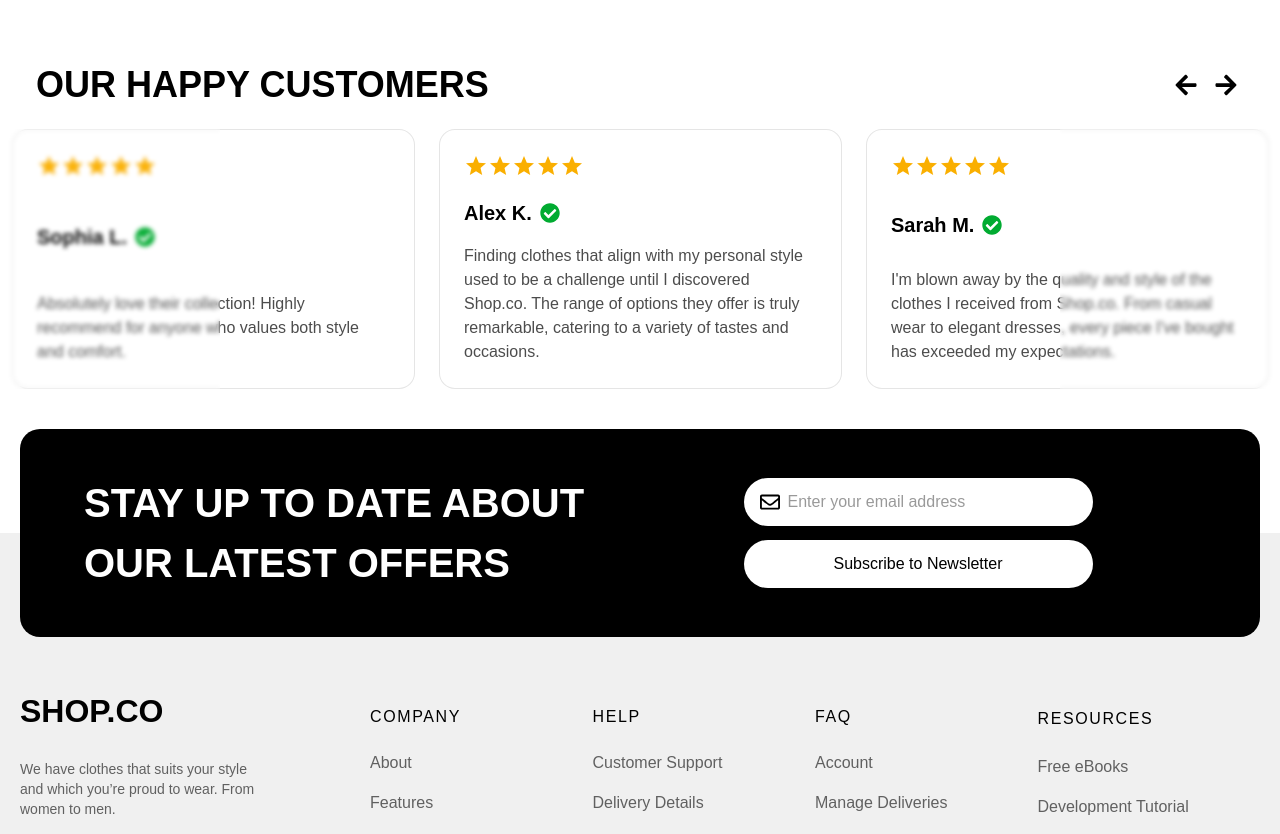
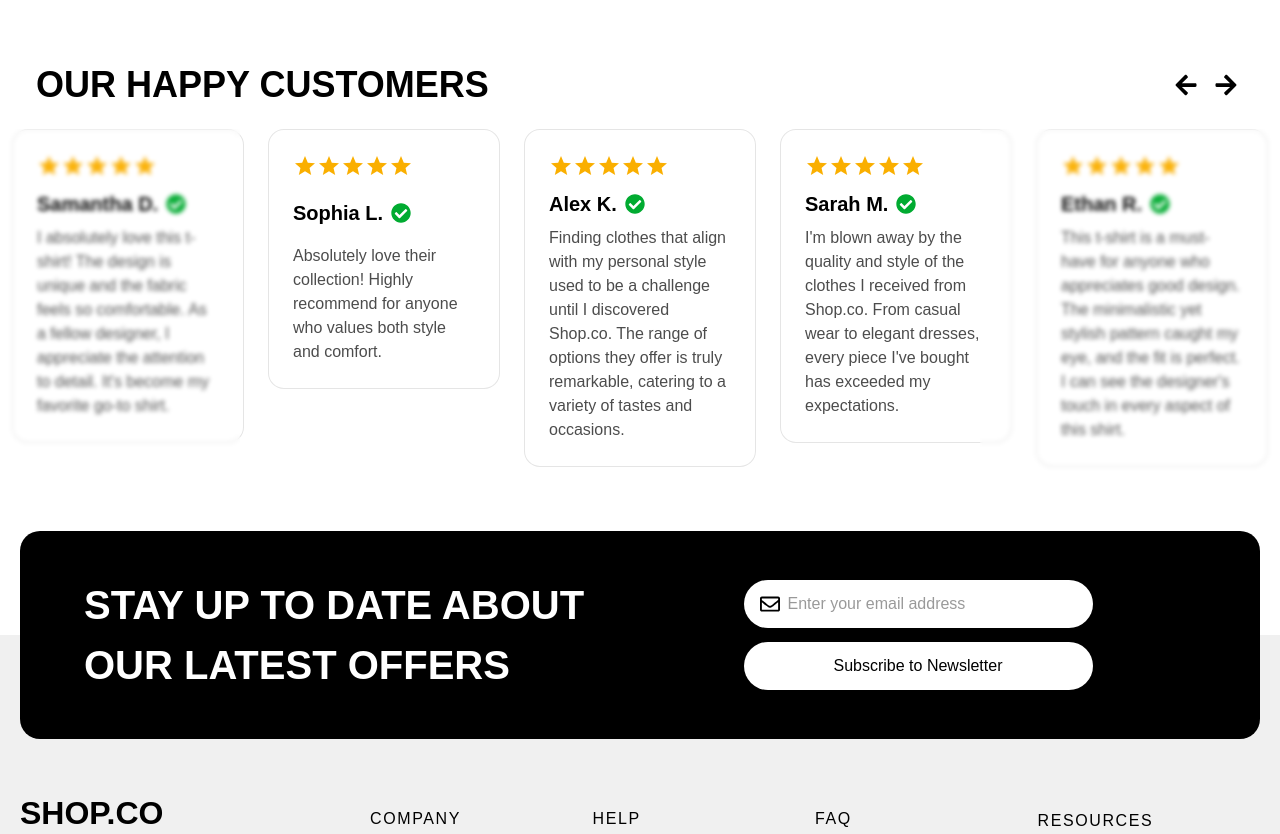
Before and after one commit to MuhammadMuheb/E-commerce-shop, a React (Create React App) app: page /home in a window 1280 px wide. Shown: the part 2400-3234 px from the top of the page. Built offline with nearby package versions, Linux system fonts and the light colour scheme; no server answers.

Commit message:
fix: Refactor slider settings in OurHappyCustomers component for improved responsiveness; streamline resize handling and button styling

```diff
--- a/src/components/home/OurHappyCustomers.jsx
+++ b/src/components/home/OurHappyCustomers.jsx
@@ -46,46 +46,38 @@ text: "Absolutely love their collection! Highly recommend for anyone who values
 ];
 
 function OurHappyCustomers() {
+
   const sliderRef = useRef(null);
-  const [mounted, setMounted] = useState(false);
+
+  const [sliderSettings, setSliderSettings] = useState({
+    slidesToShow: 3,
+    slidesToScroll: 1,
+    centerMode: true,
+    centerPadding: "500px",
+    infinite: true,
+    speed: 600,
+    arrows: false,
+  });
 
   useEffect(() => {
-    setMounted(true);
+    const handleResize = () => {
+      const width = window.innerWidth;
+
+      if (width >= 1200) {
+        setSliderSettings({ ...sliderSettings, slidesToShow: 5, centerMode: true, centerPadding: "0px" });
+      } else if (width >= 768) {
+        setSliderSettings({ ...sliderSettings, slidesToShow: 2, centerMode: false, centerPadding: "0px" });
+      } else {
+        setSliderSettings({ ...sliderSettings, slidesToShow: 1, centerMode: false, centerPadding: "0px" });
+      }
+    };
+
+    handleResize();
+    window.addEventListener("resize", handleResize);
+    return () => window.removeEventListener("resize", handleResize);
   }, []);
 
-const settings = {
-  infinite: reviews.length > 1,
-  speed: 600,
-   slidesToShow: 1,
-  slidesToScroll: 1,
-  centerMode: true,
-  centerPadding: "0px",
-  arrows: false,
-  responsive: [
-    {
-      breakpoint: 2560,
-      settings: { slidesToShow: Math.min(5, reviews.length), centerMode: true, centerPadding: "0px" },
-    },
-
-    {
-      breakpoint: 1280,
-      settings: { slidesToShow: Math.min(3, reviews.length), centerMode: true, centerPadding: "0px" },
-    },
-    {
-      breakpoint: 1024,
-      settings: { slidesToShow: Math.min(2, reviews.length), centerMode: true, centerPadding: "0px" },
-    },
-    {
-      breakpoint: 768,
-      settings: { slidesToShow: 1, centerMode: false, centerPadding: "0px" }, // Mobile portrait
-    },
-    {
-      breakpoint: 480,
-      settings: { slidesToShow: 1, centerMode: false, centerPadding: "0px" }, // Small mobile
-    },
-  ],
-};
-
+  if (!sliderSettings) return null;
 
   return (
     <section className="relative mb-10">
@@ -93,26 +85,18 @@ const settings = {
         <h2 className="text-2xl sm:text-3xl md:text-4xl font-bold capitalize">
           OUR HAPPY CUSTOMERS
         </h2>
-        {mounted && reviews.length > 1 && (
         <div className="flex items-center space-x-1 ml-2">
-            <button
-              onClick={() => sliderRef.current?.slickPrev()}
-              className="inline-flex items-center justify-center whitespace-nowrap rounded-md font-medium transition-colors focus-visible:outline-none focus-visible:ring-1 focus-visible:ring-ring disabled:pointer-events-none disabled:opacity-50 hover:bg-accent hover:text-accent-foreground h-9 w-9 text-2xl"
-            >
+          <button onClick={() => sliderRef.current?.slickPrev()} className="inline-flex items-center justify-center h-9 w-9 text-2xl rounded-md hover:bg-gray-200">
             <FaArrowLeft />
           </button>
-            <button
-              onClick={() => sliderRef.current?.slickNext()}
-              className="inline-flex items-center justify-center whitespace-nowrap rounded-md font-medium transition-colors focus-visible:outline-none focus-visible:ring-1 focus-visible:ring-ring disabled:pointer-events-none disabled:opacity-50 hover:bg-accent hover:text-accent-foreground h-9 w-9 text-2xl"
-            >
+          <button onClick={() => sliderRef.current?.slickNext()} className="inline-flex items-center justify-center h-9 w-9 text-2xl rounded-md hover:bg-gray-200">
             <FaArrowRight />
           </button>
         </div>
-        )}
       </div>
 
       <div className="relative overflow-hidden">
-        <Slider ref={sliderRef} {...settings} className="overflow-visible">
+        <Slider ref={sliderRef} {...sliderSettings} className="overflow-visible">
           {reviews.map((review) => (
             <div key={review.id} className="px-2 sm:px-3 w-full">
               <div className="bg-white border border-black/10 rounded-2xl p-5 sm:p-6 flex flex-col justify-between min-h-[260px] w-full max-w-full">
@@ -127,13 +111,9 @@ const settings = {
           ))}
         </Slider>
 
-        {/* Overlays only for desktop */}
-        {reviews.length > 1 && (
-          <>
-            <div className="hidden lg:block pointer-events-none absolute left-0 top-0 h-full w-[150px] lg:w-[220px] backdrop-blur-[2px] bg-white/5 z-10" />
-            <div className="hidden lg:block pointer-events-none absolute right-0 top-0 h-full w-[150px] lg:w-[220px] backdrop-blur-[2px] bg-white/5 z-10" />
-          </>
-        )}
+        {/* Overlays for desktop */}
+        <div className="hidden lg:block pointer-events-none absolute left-0 top-0 h-full w-[150px] lg:w-[240px] backdrop-blur-[2px] bg-white/5 z-10" />
+        <div className="hidden lg:block pointer-events-none absolute right-0 top-0 h-full w-[150px] lg:w-[300px] backdrop-blur-[2px] bg-white/5 z-10" />
       </div>
     </section>
   );
```
Lines whose indentation alone changed are shown as unchanged.
